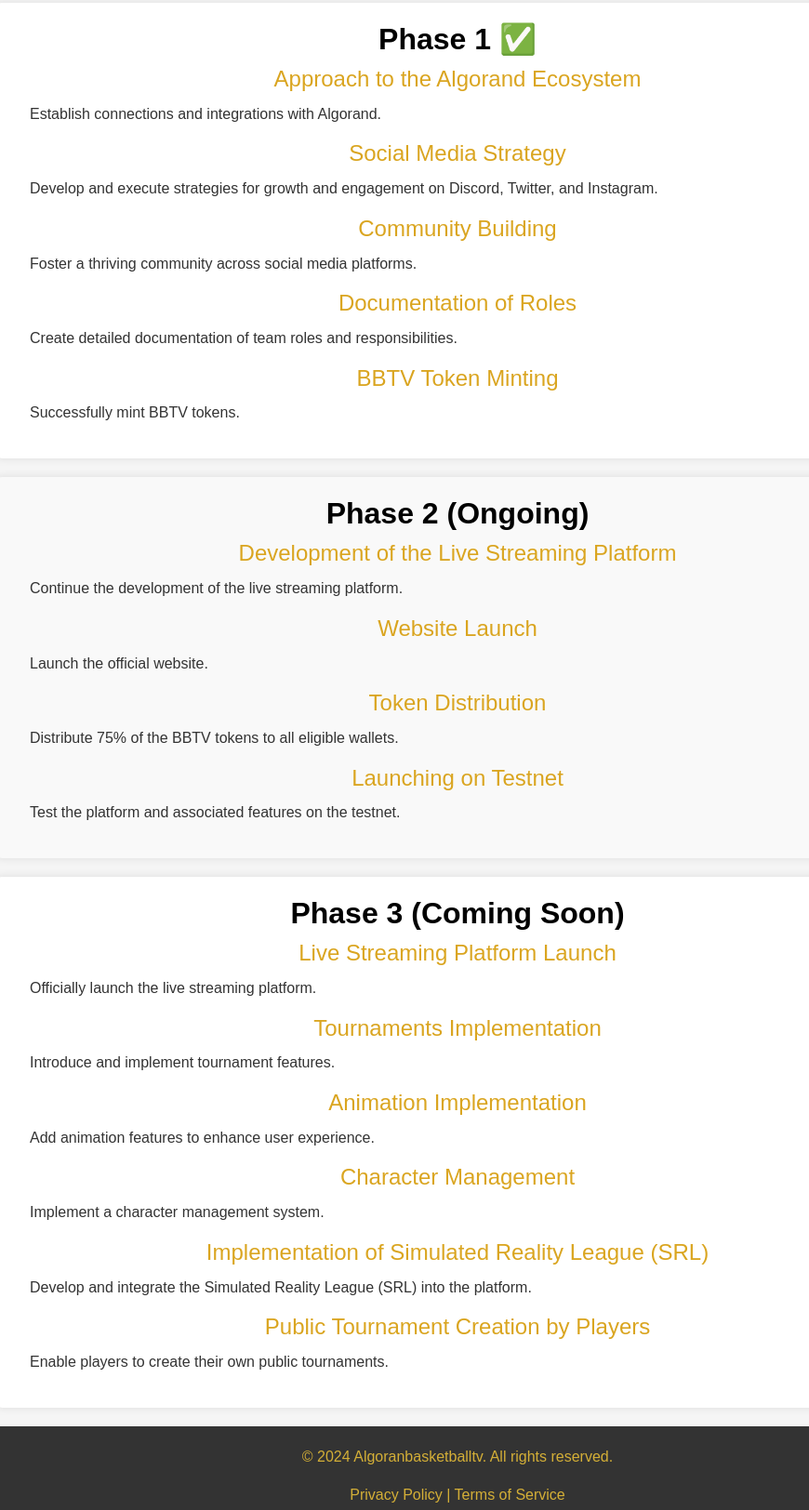
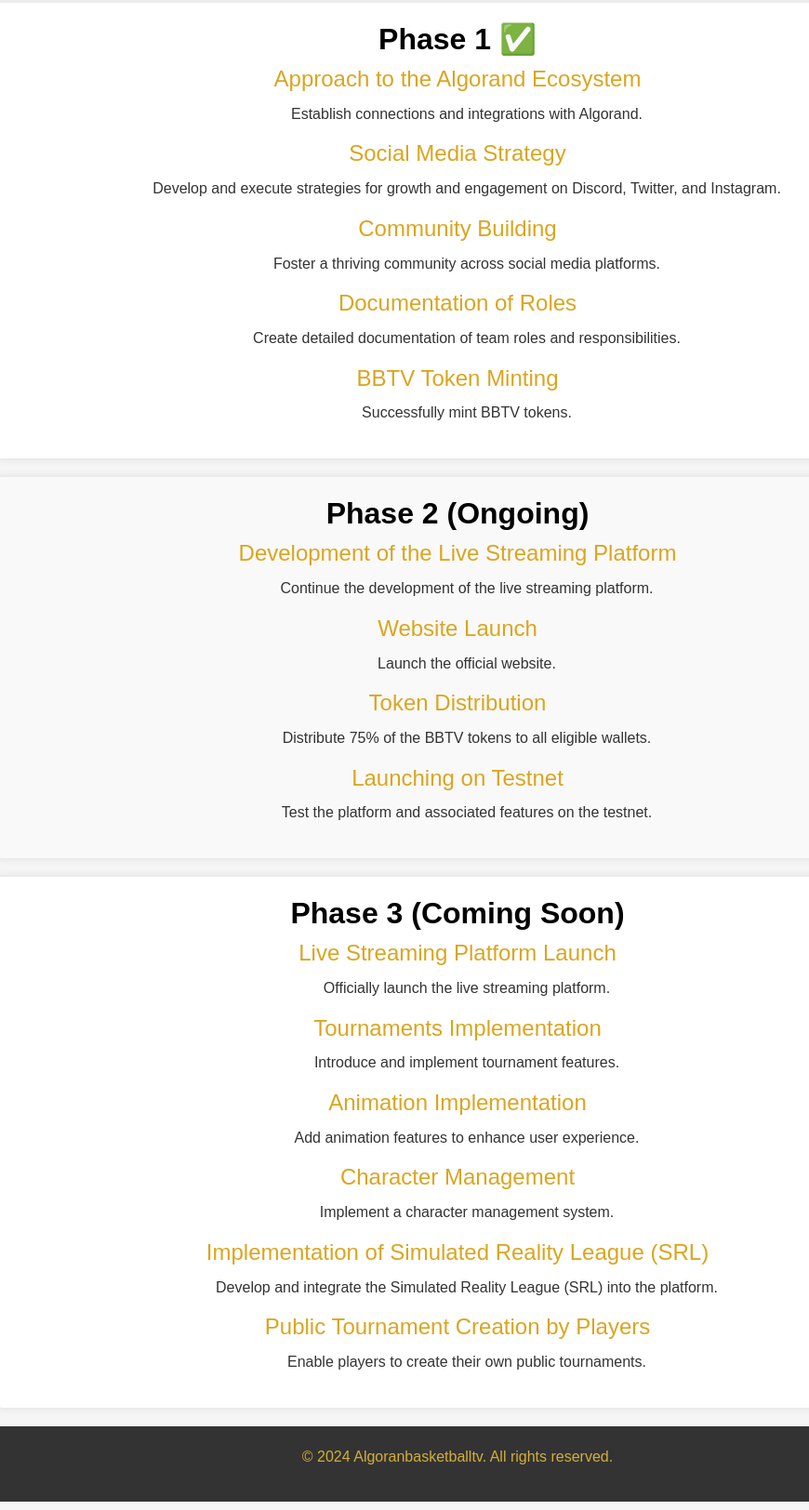
Before and after one commit to DevEsther/Algorandbasketballtv, a plain HTML site: page roadm.html in a window 1280 px wide. Shown: the part 175-1799 px from the top of the page at 93% size, without its empty margins (148-1018 px from the left). Drawn offline with nearby package versions, Linux system fonts and the light colour scheme.

Commit message:
push to server

```diff
--- a/roadm.html
+++ b/roadm.html
@@ -138,23 +138,23 @@
             <h2 style="color: black; font-weight: bold; font-family: Arial, Helvetica, sans-serif;">Phase 1 ✅</h2>
             <h3>Approach to the Algorand Ecosystem</h3>
             <ul>
-                <li>Establish connections and integrations with Algorand.</li>
+                <li style="text-align: center;">Establish connections and integrations with Algorand.</li>
             </ul>
             <h3>Social Media Strategy</h3>
             <ul>
-                <li>Develop and execute strategies for growth and engagement on Discord, Twitter, and Instagram.</li>
+                <li style="text-align: center;">Develop and execute strategies for growth and engagement on Discord, Twitter, and Instagram.</li>
             </ul>
             <h3>Community Building</h3>
             <ul>
-                <li>Foster a thriving community across social media platforms.</li>
+                <li style="text-align: center;" >Foster a thriving community across social media platforms.</li>
             </ul>
             <h3>Documentation of Roles</h3>
             <ul>
-                <li>Create detailed documentation of team roles and responsibilities.</li>
+                <li style="text-align: center;" >Create detailed documentation of team roles and responsibilities.</li>
             </ul>
             <h3>BBTV Token Minting</h3>
             <ul>
-                <li>Successfully mint BBTV tokens.</li>
+                <li style="text-align: center;" >Successfully mint BBTV tokens.</li>
             </ul>
         </div>
 
@@ -162,19 +162,19 @@
             <h2 style="color: black; font-weight: bold; font-family: Arial, Helvetica, sans-serif;">Phase 2 (Ongoing)</h2>
             <h3>Development of the Live Streaming Platform</h3>
             <ul>
-                <li>Continue the development of the live streaming platform.</li>
+                <li style="text-align: center;"> Continue the development of the live streaming platform.</li>
             </ul>
             <h3>Website Launch</h3>
             <ul>
-                <li>Launch the official website.</li>
+                <li style="text-align: center;">Launch the official website.</li>
             </ul>
             <h3>Token Distribution</h3>
             <ul>
-                <li>Distribute 75% of the BBTV tokens to all eligible wallets.</li>
+                <li style="text-align: center;" >Distribute 75% of the BBTV tokens to all eligible wallets.</li>
             </ul>
             <h3>Launching on Testnet</h3>
             <ul>
-                <li>Test the platform and associated features on the testnet.</li>
+                <li style="text-align: center;">Test the platform and associated features on the testnet.</li>
             </ul>
         </div>
 
@@ -182,27 +182,27 @@
             <h2 style="color: black; font-weight: bold; font-family: Arial, Helvetica, sans-serif;">Phase 3 (Coming Soon)</h2>
             <h3>Live Streaming Platform Launch</h3>
             <ul>
-                <li>Officially launch the live streaming platform.</li>
+                <li style="text-align: center;" >Officially launch the live streaming platform.</li>
             </ul>
             <h3>Tournaments Implementation</h3>
             <ul>
-                <li>Introduce and implement tournament features.</li>
+                <li style="text-align: center;" >Introduce and implement tournament features.</li>
             </ul>
             <h3>Animation Implementation</h3>
             <ul>
-                <li>Add animation features to enhance user experience.</li>
+                <li style="text-align: center;" >Add animation features to enhance user experience.</li>
             </ul>
             <h3>Character Management</h3>
             <ul>
-                <li>Implement a character management system.</li>
+                <li style="text-align: center;" >Implement a character management system.</li>
             </ul>
             <h3>Implementation of Simulated Reality League (SRL)</h3>
             <ul>
-                <li>Develop and integrate the Simulated Reality League (SRL) into the platform.</li>
+                <li style="text-align: center;" >Develop and integrate the Simulated Reality League (SRL) into the platform.</li>
             </ul>
             <h3>Public Tournament Creation by Players</h3>
             <ul>
-                <li>Enable players to create their own public tournaments.</li>
+                <li style="text-align: center;">Enable players to create their own public tournaments.</li>
             </ul>
         </div>
     </section>
@@ -210,10 +210,10 @@
     <footer class="footer">
         <div class="container">
             <p>&copy; 2024 Algoranbasketballtv. All rights reserved.</p>
-            <p>
+            <!-- <p>
                 <a href="#">Privacy Policy</a> |
                 <a href="#">Terms of Service</a>
-            </p>
+            </p> -->
         </div>
     </footer>
     <script src="https://cdn.jsdelivr.net/npm/@popperjs/core@2.11.7/dist/umd/popper.min.js"></script>
```
Also changed, not shown: img/images.jpg (deleted), img/img2.webp (deleted), img/pexels-cottonbro-6777237.jpg (deleted), img/pexels-nappy-936021 (1).jpg (deleted), img/pexels-pixabay-159607.jpg (deleted), img/pexels-pixabay-163452.jpg (deleted), 4 other files.
